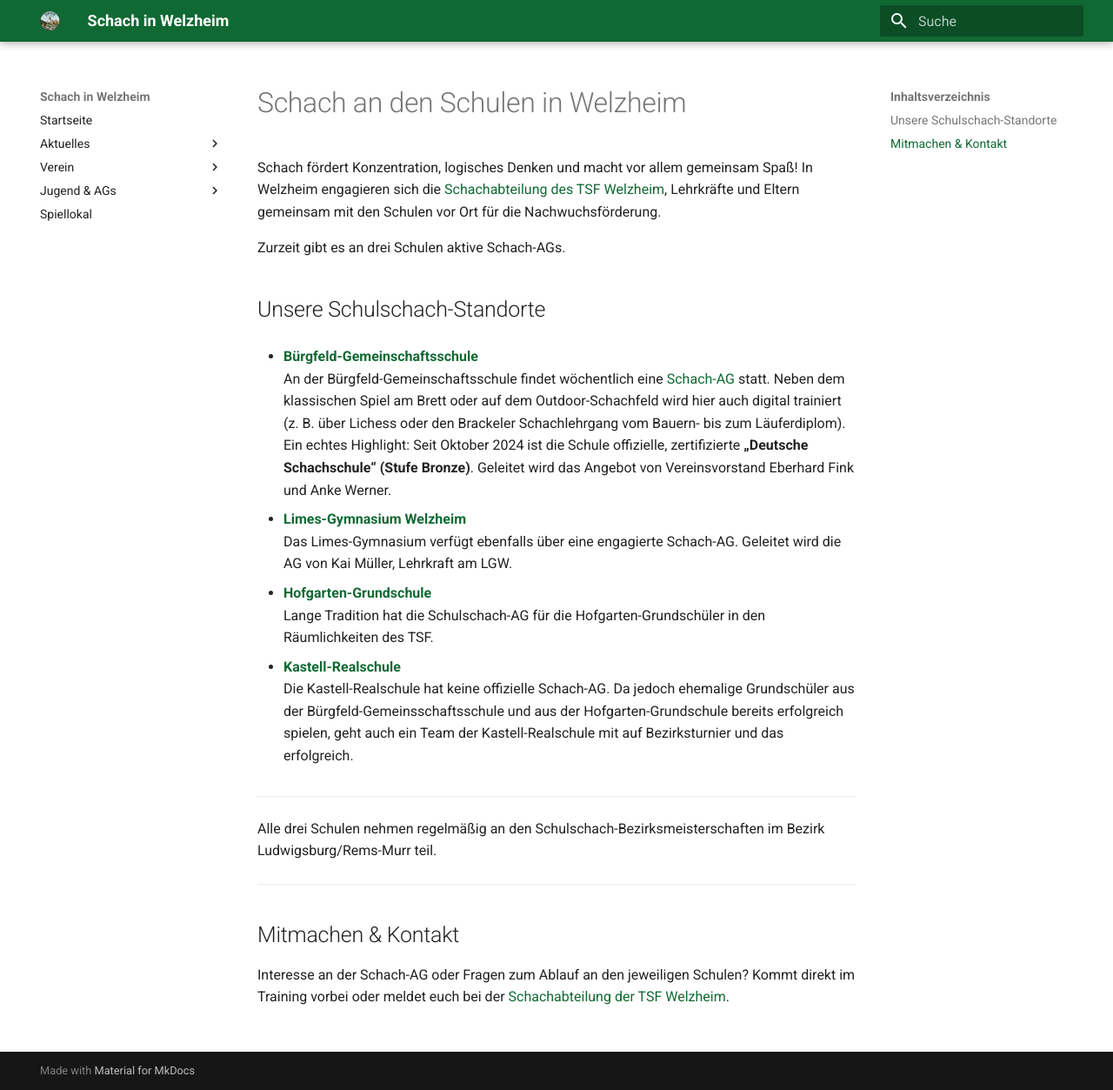
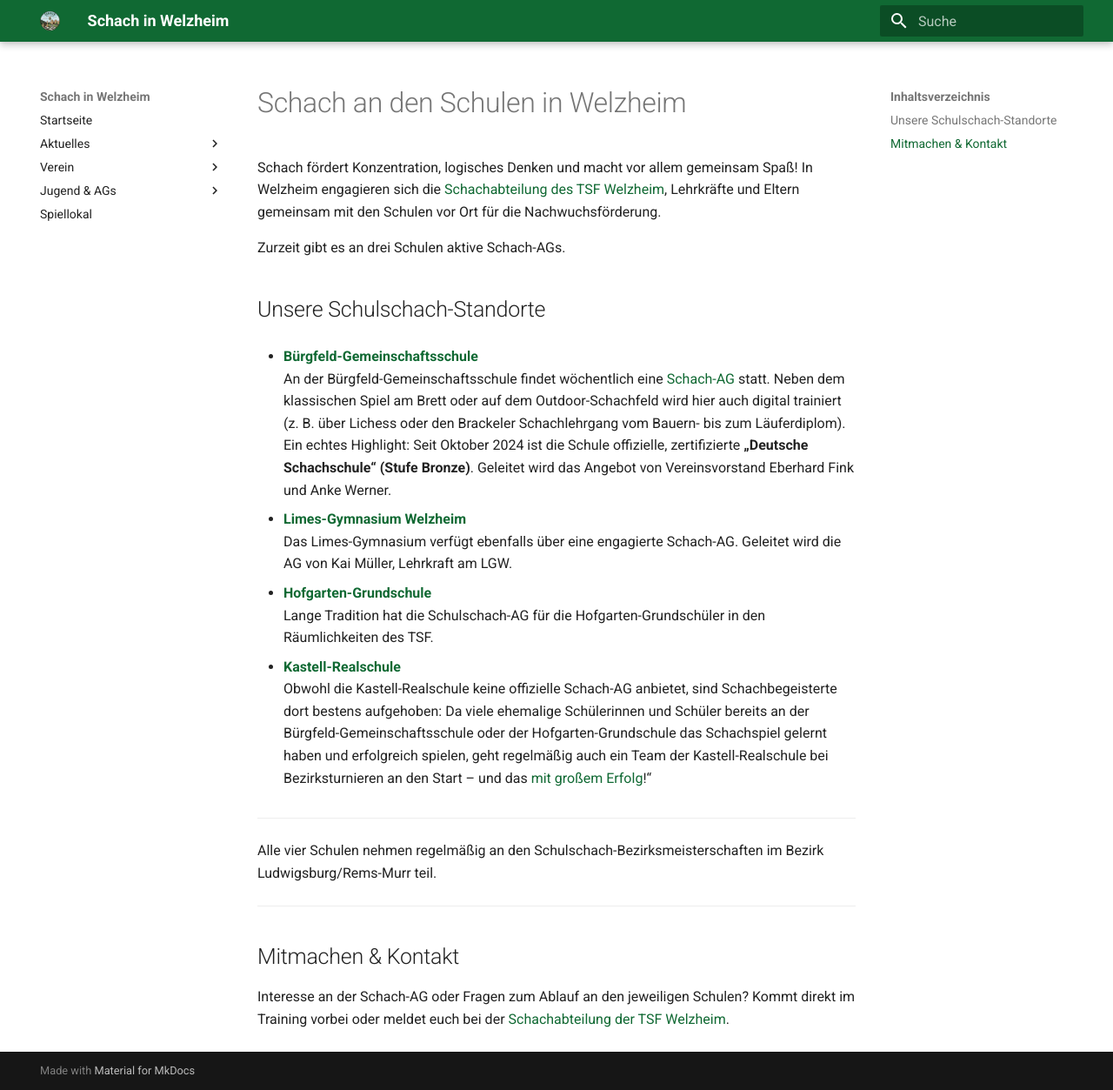
Before and after one commit to schachwelzheim/schachwelzheim, an MkDocs documentation site: the page built from docs/jugend-und-ags/schach-ags.md, in a window 1280 px wide and 1253 px high. Shown: the whole window at 87% size. Built offline with MkDocs 1.6.1 and Material for MkDocs 9.7.7, drawn with Linux system fonts in a browser that asks for light colours.

Commit message:
Revise Kastell-Realschule chess AG description
Updated the description of Kastell-Realschule's chess activities and corrected the number of participating schools.

```diff
--- a/docs/jugend-und-ags/schach-ags.md
+++ b/docs/jugend-und-ags/schach-ags.md
@@ -16,11 +16,11 @@ Zurzeit gibt es an drei Schulen aktive Schach-AGs.
   Lange Tradition hat die Schulschach-AG für die Hofgarten-Grundschüler in den Räumlichkeiten des TSF.
 
 * **[Kastell-Realschule](https://krswelzheim.de/index.php/11433/1-platz-bei-der-schulschachmeisterschaft-2026/)**
-  Die Kastell-Realschule hat keine offizielle Schach-AG. Da jedoch ehemalige Grundschüler aus der Bürgfeld-Gemeinsschaftsschule und aus der Hofgarten-Grundschule bereits erfolgreich spielen, geht auch ein Team der Kastell-Realschule mit auf Bezirksturnier und das erfolgreich.
+  Obwohl die Kastell-Realschule keine offizielle Schach-AG anbietet, sind Schachbegeisterte dort bestens aufgehoben: Da viele ehemalige Schülerinnen und Schüler bereits an der Bürgfeld-Gemeinschaftsschule oder der Hofgarten-Grundschule das Schachspiel gelernt haben und erfolgreich spielen, geht regelmäßig auch ein Team der Kastell-Realschule bei Bezirksturnieren an den Start – und das [mit großem Erfolg](https://krswelzheim.de/index.php/11433/1-platz-bei-der-schulschachmeisterschaft-2026/)!“
 
 ---
 
-Alle drei Schulen nehmen regelmäßig an den Schulschach-Bezirksmeisterschaften im Bezirk Ludwigsburg/Rems-Murr teil.
+Alle vier Schulen nehmen regelmäßig an den Schulschach-Bezirksmeisterschaften im Bezirk Ludwigsburg/Rems-Murr teil.
 
 ---
 
```
